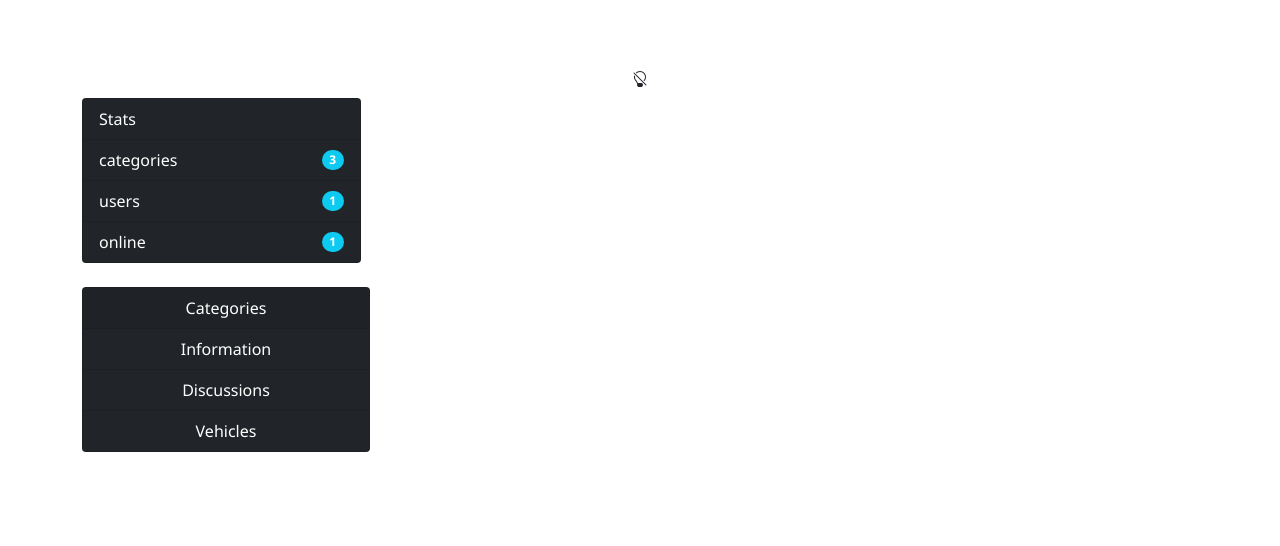
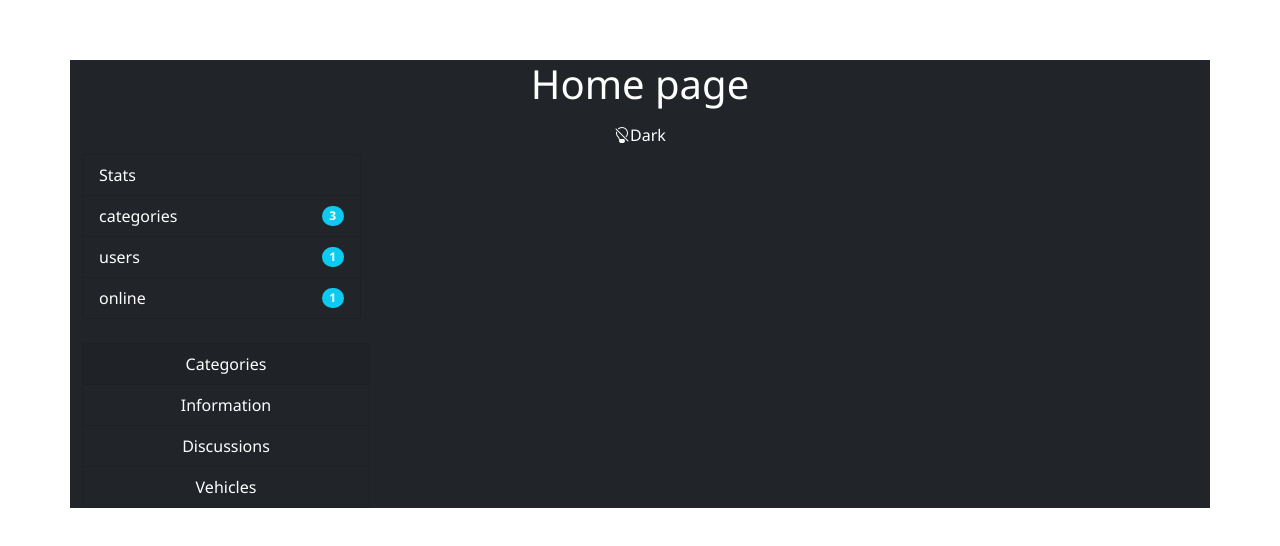
Before and after one commit to PresKhaled/vue-good-forum, a Vue app: page / in a window 1280 px wide. Shown: the top 546 px of the page. Built offline with nearby package versions, Linux system fonts and the light colour scheme.

Commit message:
Add AppThemeSwitcher base component.

```diff
--- /dev/null
+++ b/src/components/AppThemeSwitcher.vue
@@ -0,0 +1,29 @@
+<template>
+  <!-- Very bad component -->
+  <div class="theme-mode">
+    <button class="btn" @click="switchTheme(dark)">
+      <i class="bi" :class="{ 'bi-lightbulb-off text-white': dark, 'bi-lightbulb': !dark }"></i>
+      <span :class="{ 'text-white': dark }">{{ dark ? 'Dark' : 'Light' }}</span>
+    </button>
+  </div>
+</template>
+<script>
+// Very bad component
+export default {
+  name: 'AppThemeSwitcher',
+  data () {
+    return {
+      dark: { type: Boolean, default: false }
+    }
+  },
+  methods: {
+    switchTheme (dark) {
+      this.dark = !dark
+      this.$emit('switchThemeEvent', this.dark)
+    }
+  }
+}
+</script>
+<style scoped>
+
+</style>
--- a/src/main.js
+++ b/src/main.js
@@ -2,6 +2,22 @@ import { createApp } from 'vue'
 import App from '@/App'
 import router from '@/router'
 
-createApp(App)
-  .use(router)
-  .mount('#app')
+const vueApp = createApp(App)
+
+vueApp.use(router)
+
+const requireComponent = require.context('@/components', true, /App[A-Z]\w+\.(vue|js)$/)
+
+// Auto add all the base components, prefixed with App.
+requireComponent.keys().forEach((fileName) => {
+  let baseComponentConfig = requireComponent(fileName)
+  baseComponentConfig = baseComponentConfig.default || baseComponentConfig
+  const baseComponentName = baseComponentConfig.name || (
+    fileName
+      .replace(/^.+\//, '')
+      .replace(/\.\w+$/, '')
+  )
+  vueApp.component(baseComponentName, baseComponentConfig)
+})
+
+vueApp.mount('#app')
--- a/src/pages/Categories.vue
+++ b/src/pages/Categories.vue
@@ -1,6 +1,6 @@
 <template>
   <div>
-
+    <AppThemeSwitcher />
   </div>
 </template>
 
--- a/src/pages/Category.vue
+++ b/src/pages/Category.vue
@@ -1,6 +1,6 @@
 <template>
   <div>
-
+    <AppThemeSwitcher />
   </div>
 </template>
 
--- a/src/pages/CategorySubjectShow.vue
+++ b/src/pages/CategorySubjectShow.vue
@@ -1,5 +1,6 @@
 <template>
   <div class="container">
+    <AppThemeSwitcher />
     <div v-for="publication in publications" :key="publication.id" class="card bg-white mb-3" style="max-width: 18rem;">
       <div class="card-header">{{ getUserBy(publication.userId).name }}</div>
       <div class="card-body">
--- a/src/pages/CategorySubjects.vue
+++ b/src/pages/CategorySubjects.vue
@@ -1,6 +1,6 @@
 <template>
   <div>
-
+    <AppThemeSwitcher />
   </div>
 </template>
 
--- a/src/pages/Home.vue
+++ b/src/pages/Home.vue
@@ -1,8 +1,7 @@
 <template>
-  <div class="container align-left">
-    <div class="light-mode">
-      <button class="btn" @click="dark = !dark"><i class="bi" :class="{ 'bi-lightbulb-off': dark, 'bi-lightbulb': !dark }"></i></button>
-    </div>
+  <div class="container align-left" :class="{ 'text-white bg-dark': dark }" >
+    <h1>Home page</h1>
+    <AppThemeSwitcher @switchThemeEvent="themeMode" />
     <div class="stats w-25">
       <ul class="list-group">
         <li class="list-group-item d-flex justify-content-between align-items-center" :class="{'text-white bg-dark': dark}">
@@ -46,7 +45,11 @@ export default {
       categories: data.categories,
       stats: data.stats,
       dark: { type: Boolean, default: false }
-      // darkModeButtonIcon: { 'bi-lightbulb': this.dark, 'bi-lightbulb-off': !this.dark }
+    }
+  },
+  methods: {
+    themeMode (switchThemeEventData) {
+      this.dark = switchThemeEventData
     }
   }
 }
--- a/src/pages/PublicationShow.vue
+++ b/src/pages/PublicationShow.vue
@@ -1,5 +1,6 @@
 <template>
   <div class="container">
+    <AppThemeSwitcher />
     <div>
       <h1>{{ publication.title }}</h1>
       <p>{{ publication.content }}</p>
```
